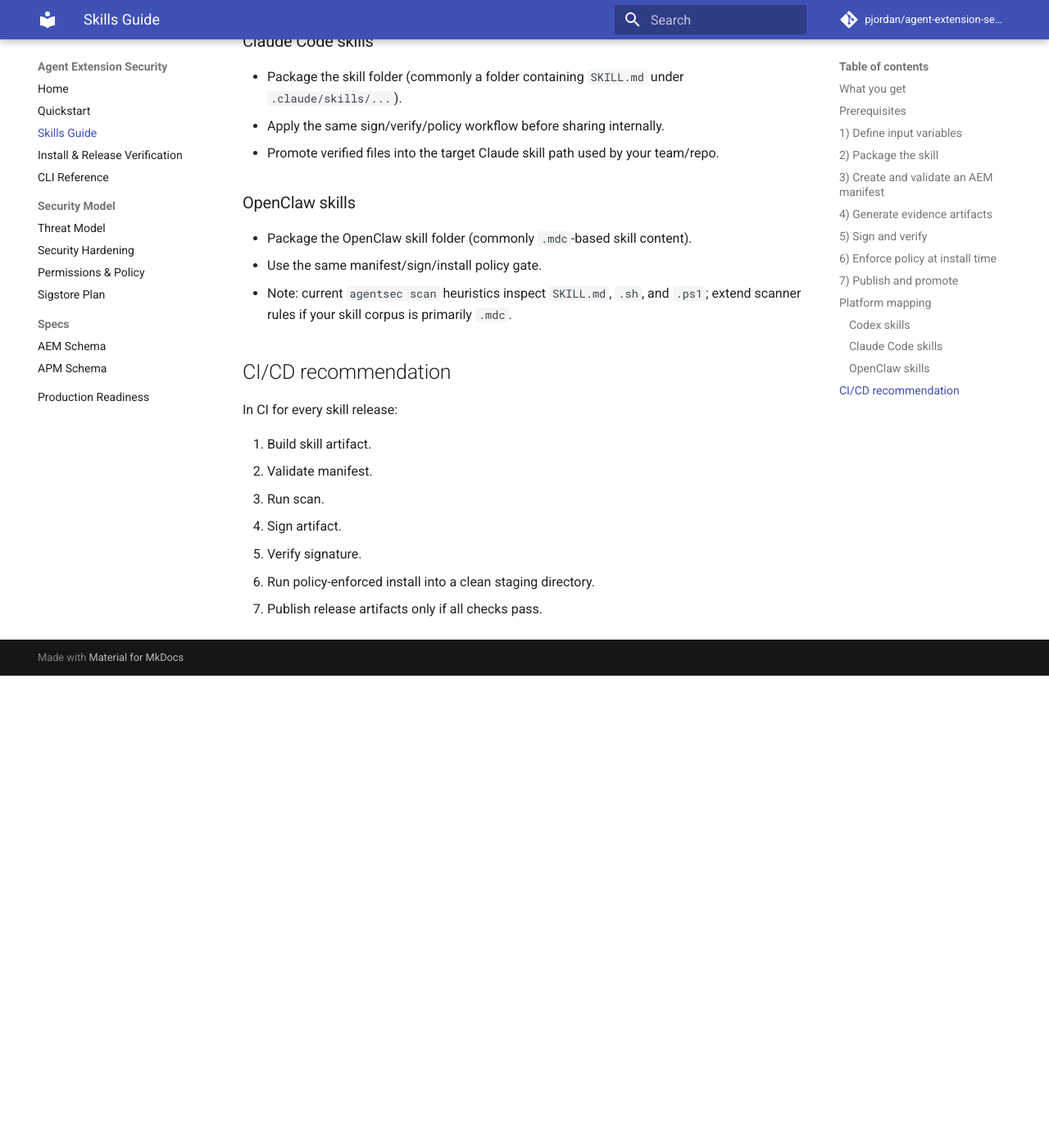
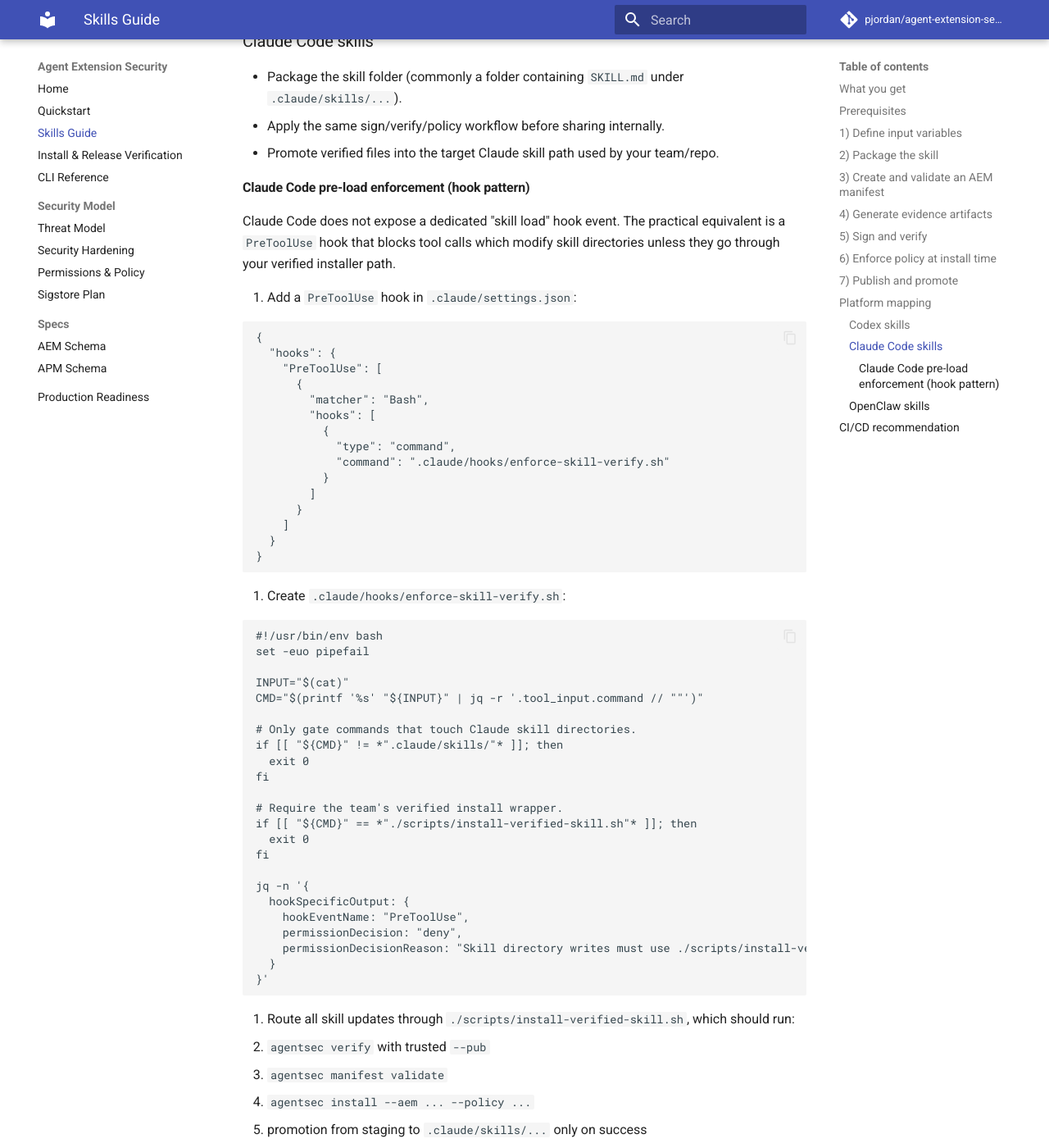
Before and after one commit to pjordan/agent-extension-security, an MkDocs documentation site: the page built from docs/skills-integration.md, in a window 1280 px wide and 1400 px high, scrolled down 3259 px. Shown: the whole window at 82% size. Built offline with MkDocs 1.6.1 and Material for MkDocs 9.7.7, drawn with Linux system fonts in a browser that asks for light colours; comment, search, counter and statistics services are not loaded; before the commit the page ends 4083 px from its top, so only the background shows below that; some of the changed text lies outside the part shown.

Commit message:
docs: add Claude Code pre-load hook guidance

````diff
--- a/docs/skills-integration.md
+++ b/docs/skills-integration.md
@@ -132,6 +132,66 @@ The packaging/signature/policy flow is identical across runtimes. What changes i
 - Apply the same sign/verify/policy workflow before sharing internally.
 - Promote verified files into the target Claude skill path used by your team/repo.
 
+#### Claude Code pre-load enforcement (hook pattern)
+
+Claude Code does not expose a dedicated "skill load" hook event. The practical equivalent is a `PreToolUse` hook that blocks tool calls which modify skill directories unless they go through your verified installer path.
+
+1. Add a `PreToolUse` hook in `.claude/settings.json`:
+
+```json
+{
+  "hooks": {
+    "PreToolUse": [
+      {
+        "matcher": "Bash",
+        "hooks": [
+          {
+            "type": "command",
+            "command": ".claude/hooks/enforce-skill-verify.sh"
+          }
+        ]
+      }
+    ]
+  }
+}
+```
+
+2. Create `.claude/hooks/enforce-skill-verify.sh`:
+
+```bash
+#!/usr/bin/env bash
+set -euo pipefail
+
+INPUT="$(cat)"
+CMD="$(printf '%s' "${INPUT}" | jq -r '.tool_input.command // ""')"
+
+# Only gate commands that touch Claude skill directories.
+if [[ "${CMD}" != *".claude/skills/"* ]]; then
+  exit 0
+fi
+
+# Require the team's verified install wrapper.
+if [[ "${CMD}" == *"./scripts/install-verified-skill.sh"* ]]; then
+  exit 0
+fi
+
+jq -n '{
+  hookSpecificOutput: {
+    hookEventName: "PreToolUse",
+    permissionDecision: "deny",
+    permissionDecisionReason: "Skill directory writes must use ./scripts/install-verified-skill.sh (agentsec verify + policy install)."
+  }
+}'
+```
+
+3. Route all skill updates through `./scripts/install-verified-skill.sh`, which should run:
+   - `agentsec verify` with trusted `--pub`
+   - `agentsec manifest validate`
+   - `agentsec install --aem ... --policy ...`
+   - promotion from staging to `.claude/skills/...` only on success
+
+This gives you a real, enforceable pre-load gate in Claude workflows.
+
 ### OpenClaw skills
 
 - Package the OpenClaw skill folder (commonly `.mdc`-based skill content).
````
